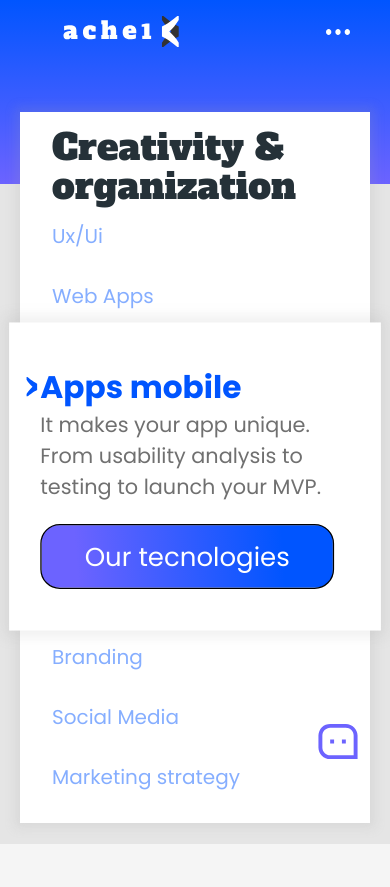
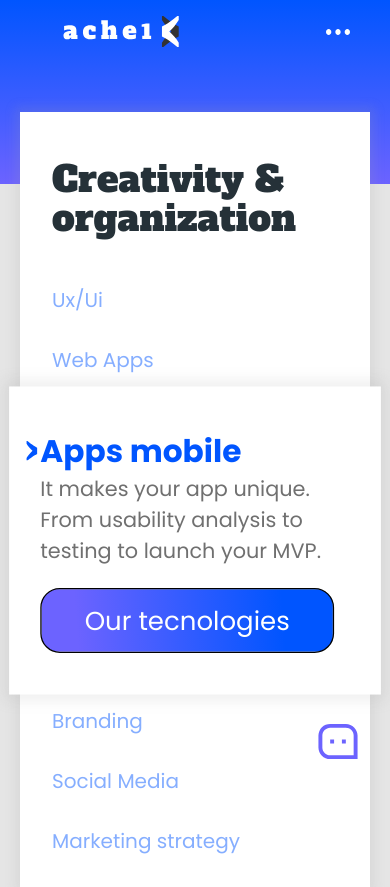
Before and after one commit to AlejandroM12/ache1, a React (Create React App) app: page /services in a window 390 px wide. Before the commit the page ends 844 px from the top, so only its background shows below. Built offline with nearby package versions, Linux system fonts and the light colour scheme.

Commit message:
Fixing animation card services mobile

```diff
--- a/src/scss/components/_cardServiceMobile.scss
+++ b/src/scss/components/_cardServiceMobile.scss
@@ -16,6 +16,7 @@
     font-size: 2.25rem;
     line-height: 2.438rem;
     color: $black;
+    margin: 2rem 0rem;
   }
   .card-services-list-mobile {
     font-family: $font-poppins;
```
